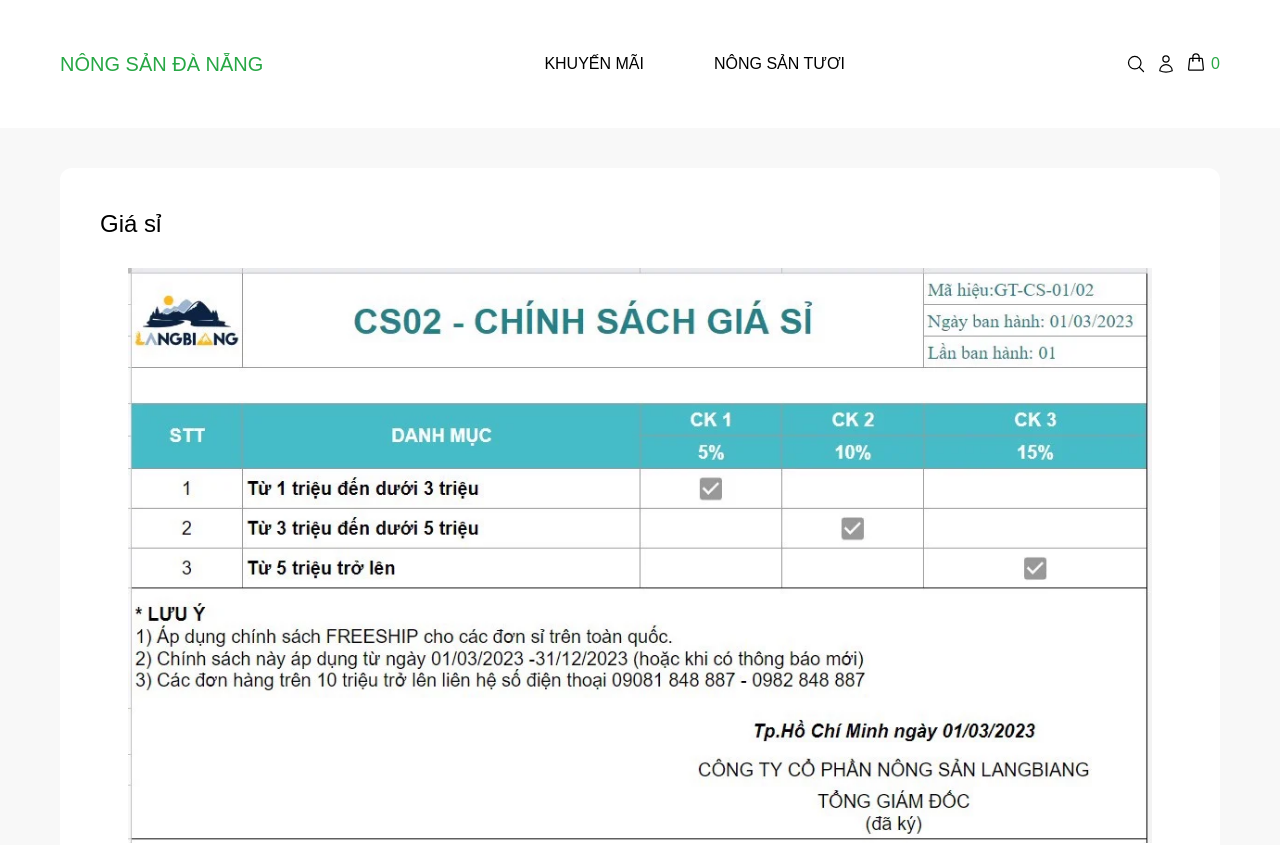
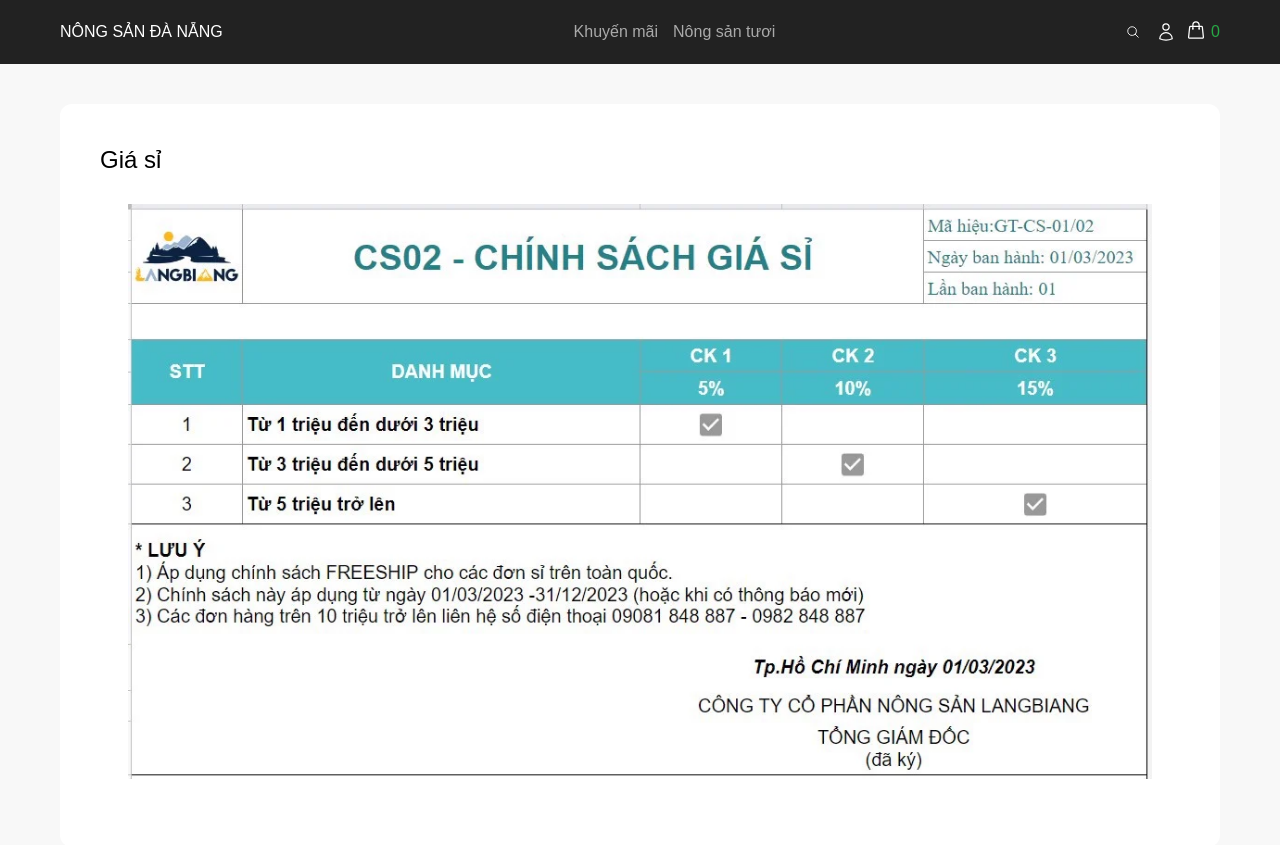
Before and after one commit to DoVanTuan1204/DATN_MT_front, a Next.js app: page /gia-si in a window 1280 px wide. Shown: the top 845 px of the page. Built offline with nearby package versions, Linux system fonts and the light colour scheme.

Commit message:
styled header

```diff
--- a/pages/cart.jsx
+++ b/pages/cart.jsx
@@ -11,6 +11,7 @@
 import styled from "styled-components";
 import { useFormik } from "formik";
 import OrderAPI from "@/src/api/order";
+import * as yup from "yup";
 
 const WrapperOrders = styled.div`
   padding: 20px;
@@ -33,7 +34,6 @@
     padding: 10px 0;
   }
 `;
-
 const ImageWrapper = styled.td`
   img {
     max-width: 100px;
@@ -98,12 +98,54 @@
     const price = products.find((p) => p.id === id)?.giatien;
     return (total = price * amount);
   };
-  const PaymentSuccess = async () => {
+  // const PaymentSuccess = async () => {
+  //   if (!localStorage.getItem("profile")) {
+  //     router.push("/login");
+  //   } else {
+  //     let count = {};
+  //     const data = {};
+  //     data.sanpham = [];
+  //     cartProduct.forEach(function (i) {
+  //       count[i] = (count[i] || 0) + 1;
+  //     });
+  //     setListId([...new Set(cartProduct)]);
+  //     listId.map((id) => {
+  //       const a = {
+  //         id: id,
+  //         soluong: parseInt(count[id]),
+  //         thanhtien: sumPrice(id, parseInt(count[id])),
+  //       };
+  //     });
+  //     try {
+  //       const response = await OrderAPI.createOrder(data);
+  //       if (response) {
+  //         router.push("/thanh-toan-thanh-cong");
+  //       }
+  //     } catch (error) {
+  //       console.log(error);
+  //     }
+  //   }
+  // };
+
+  const formik = useFormik({
+    initialValues: {
+      sonha: "",
+      phuong: "",
+      quan: "",
+      sdtgiaohang: "",
+      full_name: "",
+    },
+
+    onSubmit: async (values) => {
+      const data = {};
+
       if (!localStorage.getItem("profile")) {
         router.push("/login");
       } else {
         let count = {};
-      const data = {};
+        data.addr = values.sonha + "," + values.phuong + "," + values.quan;
+        data.sdtgiaohang = values.sdtgiaohang;
+        data.full_name = values.full_name;
         data.sanpham = [];
         cartProduct.forEach(function (i) {
           count[i] = (count[i] || 0) + 1;
@@ -115,9 +157,12 @@
             soluong: parseInt(count[id]),
             thanhtien: sumPrice(id, parseInt(count[id])),
           };
+          console.log(a);
           data.sanpham.push(a);
         });
+
         try {
+          console.log(data);
           const response = await OrderAPI.createOrder(data);
           if (response) {
             router.push("/thanh-toan-thanh-cong");
@@ -126,7 +171,8 @@
           console.log(error);
         }
       }
-  };
+    },
+  });
 
   return (
     <div>
@@ -149,7 +195,7 @@
                   {products.map((product, index) => (
                     <tr key={index}>
                       <ImageWrapper>
-                        <img src="/images/buoi_5_roi.jpg" alt="" />
+                        <img src={product?.rootImage} alt="" />
                         {product.ten}
                       </ImageWrapper>
                       <td>
@@ -189,15 +235,44 @@
           </Box>
           <Box>
             <h2>Thông tin người mua</h2>
-            <Input type="text" placeholder="Tên người mua" />
-            <Input type="text" placeholder="Số điện thoại" />
-            <Input type="text" placeholder="Email" />
-            <Input type="text" placeholder="Số nhà" />
-            <Input type="text" placeholder="Phường" />
-            <Input type="text" placeholder="Quận" />
-            <PaymentButton onClick={() => PaymentSuccess()}>
-              Thanh toán
-            </PaymentButton>
+            <form onSubmit={formik.handleSubmit}>
+              <Input
+                type="text"
+                onChange={formik.handleChange}
+                onBlur={formik.handleBlur}
+                name="full_name"
+                placeholder="Tên người mua"
+              />
+              <Input
+                onChange={formik.handleChange}
+                onBlur={formik.handleBlur}
+                type="text"
+                name="sdtgiaohang"
+                placeholder="Số điện thoại"
+              />
+              <Input
+                type="text"
+                onChange={formik.handleChange}
+                onBlur={formik.handleBlur}
+                name="sonha"
+                placeholder="Số nhà"
+              />
+              <Input
+                type="text"
+                onChange={formik.handleChange}
+                onBlur={formik.handleBlur}
+                name="phuong"
+                placeholder="Phường"
+              />
+              <Input
+                type="text"
+                onChange={formik.handleChange}
+                onBlur={formik.handleBlur}
+                name="quan"
+                placeholder="Quận"
+              />
+              <PaymentButton type="submit">Thanh toán</PaymentButton>
+            </form>
           </Box>
         </WrapperOrders>
       </Center>
--- a/pages/product/[id].jsx
+++ b/pages/product/[id].jsx
@@ -20,10 +20,17 @@
   padding: 15px;
   border-radius: 10px;
   gap: 20px;
+  @media screen and (max-width: 768px) {
+    grid-template-columns: 1fr;
+  }
 `;
+
 const SecondGridItem = styled.div`
   display: grid;
   grid-template-columns: 1fr 1fr;
+  @media screen and (max-width: 768px) {
+    grid-template-columns: 1fr;
+  }
 `;
 
 const FirstGridWrapper = styled.div`
@@ -67,6 +74,14 @@
   border-radius: 10px;
   display: grid;
   grid-template-columns: 1.6fr 0.4fr;
+  @media screen and (max-width: 768px) {
+    grid-template-columns: 1fr;
+  }
+`;
+const StyledRecommend = styled.div`
+  @media screen and (max-width: 768px) {
+    display: none;
+  }
 `;
 const ProductPage = () => {
   const router = useRouter();
@@ -94,7 +109,7 @@
           {/* {detailProduct?.anh.map((img, index) => (
             <img src={img} key={index} />
           ))} */}
-          <img src={fakeData[0].images} alt="" />
+          <img src={detailProduct?.rootImage} alt="" />
         </div>
         <SecondGridItem>
           <FirstGridWrapper>
@@ -147,15 +162,15 @@
         </SecondGridItem>
       </WrapperDetail>
       <DescriptionWrapper>
-        <div className="flex flex-col gap-4 border-r pr-10">
+        <div className="flex flex-col border-r-0 gap-4 sm:border-r pr-10">
           <span className="font-bold text-2xl text-gray-500">
             Mô tả sản phẩm
           </span>
           <span>{detailProduct?.mota}</span>
         </div>
-        <div>
+        <StyledRecommend>
           <Recommend />
-        </div>
+        </StyledRecommend>
       </DescriptionWrapper>
     </Center>
   );
--- /dev/null
+++ b/pages/search.jsx
@@ -0,0 +1,91 @@
+import SearchAPI from "@/src/api/search";
+import Center from "@/src/components/Center";
+import ListProduct from "@/src/components/ListProduct";
+import ProductBox from "@/src/components/ProductBox";
+import MainLayout from "@/src/layout/MainLayout";
+import { useRouter } from "next/router";
+import React, { useState } from "react";
+import styled from "styled-components";
+
+const StyledInput = styled.input`
+  width: 100%;
+  padding: 5px;
+  margin-bottom: 5px;
+  border: 1px solid #ccc;
+  border-radius: 5px;
+  box-sizing: border-box;
+  font-family: inherit;
+`;
+
+const SearchInput = styled.div`
+  padding: 5px 10px;
+  border-radius: 5px;
+  font-size: 1.4rem;
+`;
+const InputWrapper = styled.div`
+  position: sticky;
+  top: 68px;
+  margin: 25px 0;
+  padding: 5px 0;
+`;
+const SearchValueWrapper = styled.div`
+  display: flex;
+  flex-direction: column;
+  gap: 10px;
+  margin-top: -30px;
+`;
+const ItemSearchValue = styled.div`
+  background-color: white;
+  padding: 10px;
+  border-radius: 10px;
+  font-size: 20px;
+`;
+
+const Search = () => {
+  const [searchValue, setSearchValue] = useState();
+  const router = useRouter();
+  const searchProduct = async (ev) => {
+    try {
+      if (ev.target.value === "") {
+      } else if (ev.target.value !== "") {
+        const res = await SearchAPI.Search(ev.target.value);
+        setSearchValue(res?.data?.results);
+      }
+    } catch (error) {
+      console.log(error);
+    }
+  };
+
+  return (
+    <div>
+      <Center>
+        <InputWrapper>
+          <StyledInput
+            onChange={searchProduct}
+            autoFocus
+            placeholder="Tìm kiếm sản phẩm"
+          />
+        </InputWrapper>
+        {searchValue && (
+          <SearchValueWrapper>
+            {searchValue.map((data, index) => (
+              <ItemSearchValue
+                onClick={() => {
+                  router.push("/product/" + data?.id);
+                }}
+                key={index}>
+                <span>{data?.ten}</span>
+              </ItemSearchValue>
+            ))}
+          </SearchValueWrapper>
+        )}
+      </Center>
+    </div>
+  );
+};
+
+export default Search;
+
+Search.getLayout = function getLayout(page) {
+  return <MainLayout>{page}</MainLayout>;
+};
--- /dev/null
+++ b/src/api/search/index.js
@@ -0,0 +1,11 @@
+import appAxios from "../constant/axios-config";
+import { v1 } from "../constant/version";
+
+export const SEARCH_ENDPOINT = {
+  SEARCH: (ten) => `${v1}/shop/sanpham/?ten=` + ten,
+};
+
+export default class SearchAPI {
+  static Search = (payload) =>
+    appAxios.get(SEARCH_ENDPOINT.SEARCH(payload), payload);
+}
--- /dev/null
+++ b/src/components/icon/Bars.jsx
@@ -0,0 +1,17 @@
+export default function BarsIcon({ className = "w-6 h-6" }) {
+  return (
+    <svg
+      xmlns="http://www.w3.org/2000/svg"
+      fill="none"
+      viewBox="0 0 24 24"
+      strokeWidth={1.5}
+      stroke="currentColor"
+      className={className}>
+      <path
+        strokeLinecap="round"
+        strokeLinejoin="round"
+        d="M3.75 6.75h16.5M3.75 12h16.5m-16.5 5.25h16.5"
+      />
+    </svg>
+  );
+}
--- a/src/layout/MainLayout/Header/FirstHeader.jsx
+++ b/src/layout/MainLayout/Header/FirstHeader.jsx
@@ -12,23 +12,88 @@
 import { GreenCode } from "@/ColorCode";
 import IconCart from "@/src/components/icon/IconCart";
 import IconSearch from "@/src/components/icon/IconSearch";
+import { navItem } from "@/src/constant";
+import BarsIcon from "@/src/components/icon/Bars";
 
 const StyledHeader = styled.header`
-  background-color: #ffffff;
-  padding: 40px 0;
+  background-color: #222;
+  position: sticky;
+  top: 0;
+  z-index: 10;
 `;
-
 const Logo = styled(Link)`
-  color: ${GreenCode};
+  color: #fff;
   text-decoration: none;
-  font-size: 20px;
-  font-weight: 500;
+  position: relative;
+  z-index: 3;
 `;
-
-const FirstNav = styled.nav`
+const Wrapper = styled.div`
   display: flex;
   justify-content: space-between;
+  padding: 20px 0;
+`;
+const StyledNav = styled.nav`
+  ${(props) =>
+    props.mobileNavActive
+      ? `
+    display: block;
+  `
+      : `
+    display: none;
+  `}
+  gap: 15px;
+  position: fixed;
+  top: 0;
+  bottom: 0;
+  left: 0;
+  right: 0;
+  padding: 70px 20px 20px;
+  background-color: #222;
+  @media screen and (min-width: 768px) {
+    display: flex;
+    position: static;
+    padding: 0;
+  }
+`;
+const NavLink = styled(Link)`
+  display: block;
+  color: #aaa;
+  text-decoration: none;
+  min-width: 30px;
+  padding: 10px 0;
+  svg {
+    height: 20px;
+  }
+  @media screen and (min-width: 768px) {
+    padding: 0;
+  }
+`;
+const NavButton = styled.button`
+  background-color: transparent;
+  width: 30px;
+  height: 30px;
+  border: 0;
+  color: white;
+  cursor: pointer;
+  position: relative;
+  z-index: 3;
+  @media screen and (min-width: 768px) {
+    display: none;
+  }
+`;
+const SideIcons = styled.div`
+  display: flex;
   align-items: center;
+  gap: 10px;
+  a {
+    display: inline-block;
+    min-width: 20px;
+    color: white;
+    svg {
+      width: 14px;
+      height: 14px;
+    }
+  }
 `;
 
 const CartWrapper = styled.div`
@@ -38,20 +103,18 @@
   color: ${GreenCode};
   cursor: pointer;
 `;
-const IconWrapper = styled.div`
-  display: flex;
-  gap: 10px;
-  flex-direction: row;
-  align-items: center;
-`;
+
 const Icon = styled.div`
   width: 20px;
-  color: black;
+  color: white;
   cursor: pointer;
 `;
+
 const FirstHeader = () => {
   const router = useRouter();
   const { cartProduct } = useContext(CartContext);
+  const [mobileNavActive, setMobileNavActive] = useState(false);
+
   const profileUser = () => {
     if (!localStorage.getItem("profile")) {
       Router.push("/login");
@@ -60,15 +123,51 @@
     }
   };
   return (
+    // <StyledHeader>
+    //   <Center>
+    //     <Logo href={"/"}>NÔNG SẢN ĐÀ NẴNG</Logo>
+    //     {navItem.map((item) => (
+    //       <Link key={item.url} href={item.url}>
+    //         {item.label}
+    //       </Link>
+    //     ))}
+    //     <IconWrapper>
+    //       <Icon
+    //         onClick={() => {
+    //           router.push("/search");
+    //         }}>
+    //         <IconSearch />
+    //       </Icon>
+    //       <Icon onClick={() => profileUser()}>
+    //         <IconUser />
+    //       </Icon>
+    //       <CartWrapper
+    //         onClick={() => {
+    //           router.push("/cart");
+    //         }}>
+    //         <Icon>
+    //           <IconCart />
+    //         </Icon>
+    //         <p>{cartProduct.length}</p>
+    //       </CartWrapper>
+    //     </IconWrapper>
+    //   </Center>
+    // </StyledHeader>
     <StyledHeader>
       <Center>
-        <FirstNav className="flex flex-row">
+        <Wrapper>
           <Logo href={"/"}>NÔNG SẢN ĐÀ NẴNG</Logo>
-          <SecondHeader />
-          <IconWrapper>
-            <Icon>
+          <StyledNav mobileNavActive={mobileNavActive}>
+            {navItem.map((item) => (
+              <NavLink key={item.url} href={item.url}>
+                {item.label}
+              </NavLink>
+            ))}
+          </StyledNav>
+          <SideIcons>
+            <Link href={"/search"}>
               <IconSearch />
-            </Icon>
+            </Link>
             <Icon onClick={() => profileUser()}>
               <IconUser />
             </Icon>
@@ -81,8 +180,11 @@
               </Icon>
               <p>{cartProduct.length}</p>
             </CartWrapper>
-          </IconWrapper>
-        </FirstNav>
+            <NavButton onClick={() => setMobileNavActive((prev) => !prev)}>
+              <BarsIcon />
+            </NavButton>
+          </SideIcons>
+        </Wrapper>
       </Center>
     </StyledHeader>
   );
--- a/src/layout/MainLayout/Header/SecondHeader.jsx
+++ b/src/layout/MainLayout/Header/SecondHeader.jsx
@@ -15,6 +15,10 @@
   padding: 12px 0;
   color: black;
   text-transform: uppercase;
+  @media screen and (max-width: 768px) {
+    display: flex;
+    flex-direction: column;
+  }
 `;
 
 const SecondHeader = () => {
```
Also changed, not shown: src/components/FormRegister.jsx (+7 -6 lines), src/components/ListProduct.jsx (+4 -4 lines), src/components/ProductBox.jsx (+7 -7 lines). Lines whose indentation alone changed are shown as unchanged.
